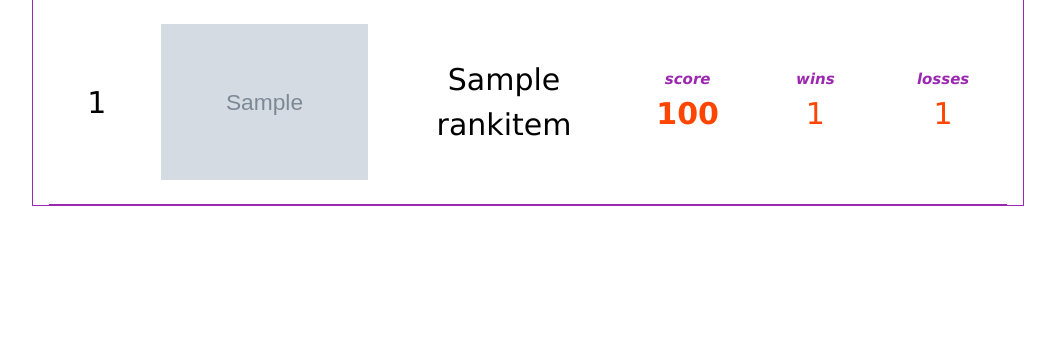
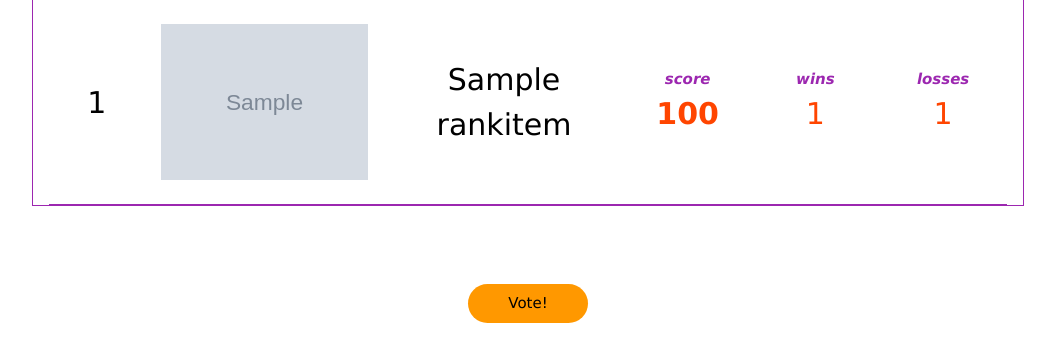
Before and after one commit to tedsmoore/definitive, a Django app: page /ranks/1/ in a window 1280 px wide. Shown: the part 149-512 px from the top of the page, without its empty margins (112-1167 px from the left). Run offline with Django 3.2, Linux system fonts and the light colour scheme; tables that the repository leaves empty hold one stand-in row (values such as "Sample post"); grey boxes marked "Sample" are stand-in pictures.

Commit message:
links between vote and view pages

```diff
--- a/definitive/templates/definitive/ranklist.html
+++ b/definitive/templates/definitive/ranklist.html
@@ -48,5 +48,11 @@
     </div>
     {% endfor %}
   </div>
+  <div class="content w3-padding-top-24 w3-center">
+    <a class="w3-button w3-orange w3-round-xxlarge" style="width:120px;"
+      href="{% url 'vote' list_id=list_id %}">
+      Vote!
+    </a>
+  </div>
 </div>
 {% endblock %}
--- a/definitive/views.py
+++ b/definitive/views.py
@@ -24,6 +24,7 @@ def rankview(request, list_id):
     items = ranklist.items_in_rank_order()
     context = {
         'title': ranklist.name,
+        'list_id': list_id,
         'items': items
     }
     return render(request, 'definitive/ranklist.html', context)
@@ -84,6 +85,7 @@ class VoteView(View):
         while item_2 == item_1:
             item_2 = self.random_item(ranklist)
         context = {
+            'title': ranklist.name,
             'list_id': list_id,
             'item_1': item_1,
             'item_2': item_2
--- a/project/static/css/custom.css
+++ b/project/static/css/custom.css
@@ -44,6 +44,10 @@ img.item-image {
     min-width: 25px;
 }
 
+form.vote-container:hover {
+    /*border: 3px #5f71c5 solid!important;*/
+    box-shadow: 4px 4px 4px lightgrey ;
+}
 .vote-item-img {
     width: 25%;
 }
```
Also changed, not shown: definitive/templates/definitive/vote.html (+9 -3 lines).
